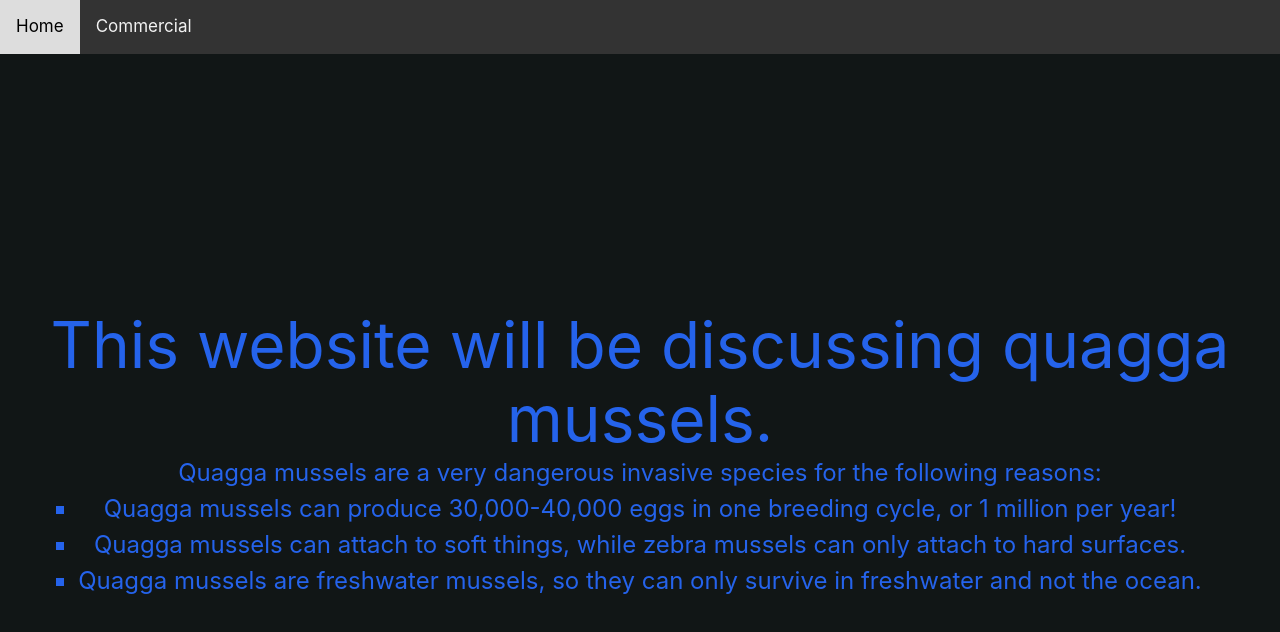
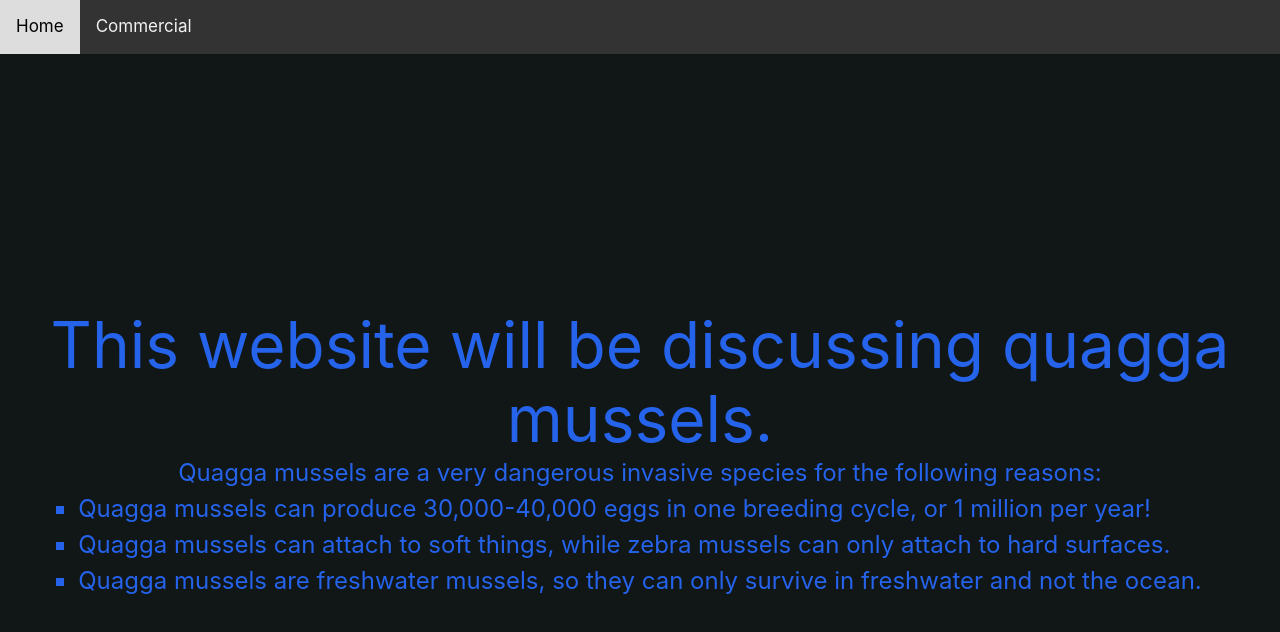
Before and after one commit to Thetoyking91/quagga-mussels, a Next.js app: page / in a window 1280 px wide. Shown: the top 632 px of the page. Built offline with nearby package versions, Linux system fonts and the light colour scheme.

Commit message:
Update index.js

```diff
--- a/pages/index.js
+++ b/pages/index.js
@@ -8,7 +8,7 @@ export default function Home() {
     <div>
       <Template title="Home" headText="This website will be discussing quagga mussels." desc="Quagga Mussels" >
         <p> Quagga mussels are a very dangerous invasive species for the following reasons: </p>
-    <ul>
+    <ul className="text-left">
     <li>
         Quagga mussels can produce 30,000-40,000 eggs in one breeding cycle, or 1 million per year!
     </li>
```
